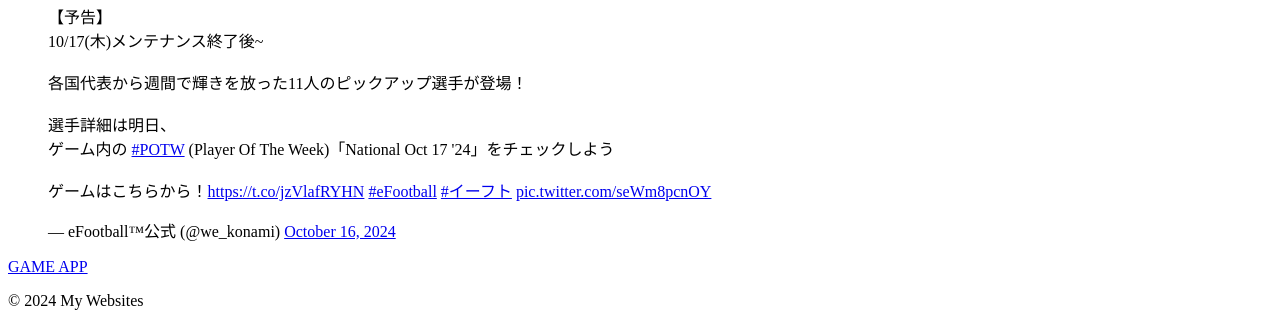
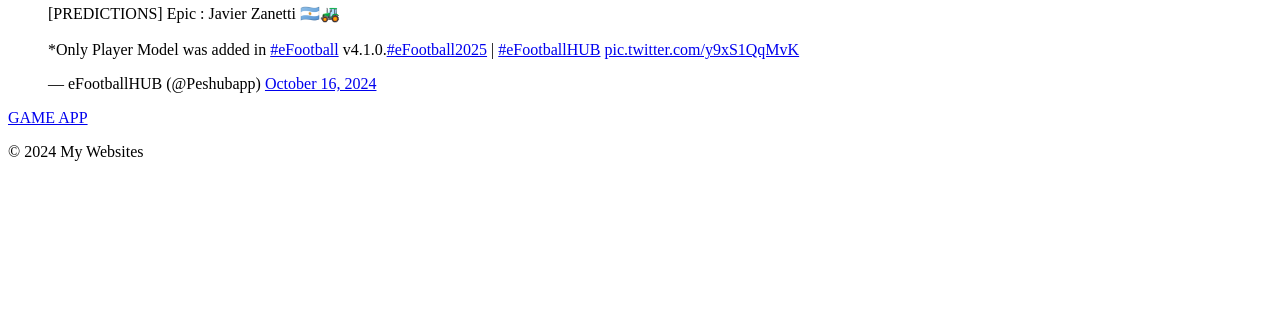
Before and after one commit to CHARLES3321/My_First_Portfolio, a plain HTML site: page html_basic/tweets.html in a window 1280 px wide. Shown: the part 819-1145 px from the top of the page. After the commit the page ends 996 px from the top, so only its background shows below. Drawn offline with Linux system fonts and the light colour scheme.

Commit message:
embedded post

```diff
--- a/html_basic/tweets.html
+++ b/html_basic/tweets.html
@@ -46,8 +46,7 @@
                     <img src="https://i.ibb.co/gTDZZT8/ALX-Logo-07.png" alt="ALX-Logo-07">
                 </figure>
 
-                <blockquote class="twitter-tweet"><p lang="ja" dir="ltr">【予告】<br>10/17(木)メンテナンス終了後~<br><br>各国代表から週間で輝きを放った11人のピックアップ選手が登場！<br><br>選手詳細は明日、<br>ゲーム内の <a href="https://twitter.com/hashtag/POTW?src=hash&amp;ref_src=twsrc%5Etfw">#POTW</a> (Player Of The Week)「National Oct 17 &#39;24」をチェックしよう<br><br>ゲームはこちらから！<a href="https://t.co/jzVlafRYHN">https://t.co/jzVlafRYHN</a> <a href="https://twitter.com/hashtag/eFootball?src=hash&amp;ref_src=twsrc%5Etfw">#eFootball</a> <a href="https://twitter.com/hashtag/%E3%82%A4%E3%83%BC%E3%83%95%E3%83%88?src=hash&amp;ref_src=twsrc%5Etfw">#イーフト</a> <a href="https://t.co/seWm8pcnOY">pic.twitter.com/seWm8pcnOY</a></p>&mdash; eFootball™公式 (@we_konami) <a href="https://twitter.com/we_konami/status/1846486987920077275?ref_src=twsrc%5Etfw">October 16, 2024</a></blockquote> <script async src="https://platform.twitter.com/widgets.js" charset="utf-8"></script>
-
+                <blockquote class="twitter-tweet"><p lang="en" dir="ltr">[PREDICTIONS] Epic : Javier Zanetti 🇦🇷🚜<br><br>*Only Player Model was added in <a href="https://twitter.com/hashtag/eFootball?src=hash&amp;ref_src=twsrc%5Etfw">#eFootball</a> v4.1.0.<a href="https://twitter.com/hashtag/eFootball2025?src=hash&amp;ref_src=twsrc%5Etfw">#eFootball2025</a> | <a href="https://twitter.com/hashtag/eFootballHUB?src=hash&amp;ref_src=twsrc%5Etfw">#eFootballHUB</a> <a href="https://t.co/y9xS1QqMvK">pic.twitter.com/y9xS1QqMvK</a></p>&mdash; eFootballHUB (@Peshubapp) <a href="https://twitter.com/Peshubapp/status/1846564898169393636?ref_src=twsrc%5Etfw">October 16, 2024</a></blockquote> <script async src="https://platform.twitter.com/widgets.js" charset="utf-8"></script>
 
     <a href="https://playrix.com/" target="_blank">GAME APP</a>
 <footer>
```
